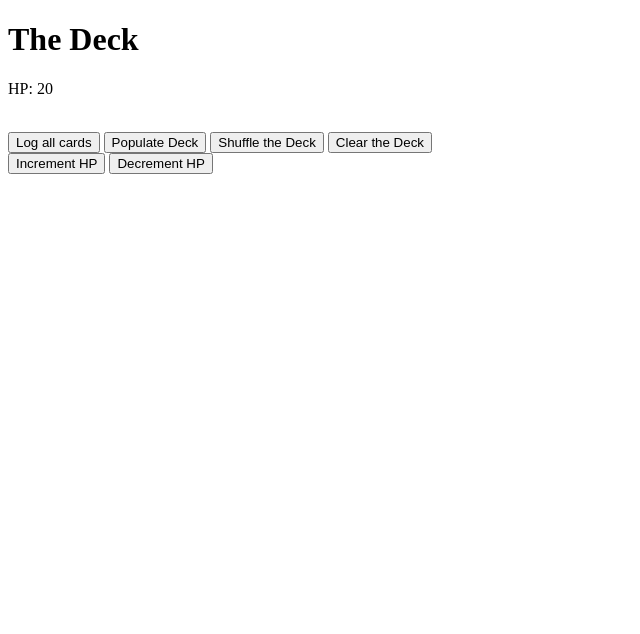
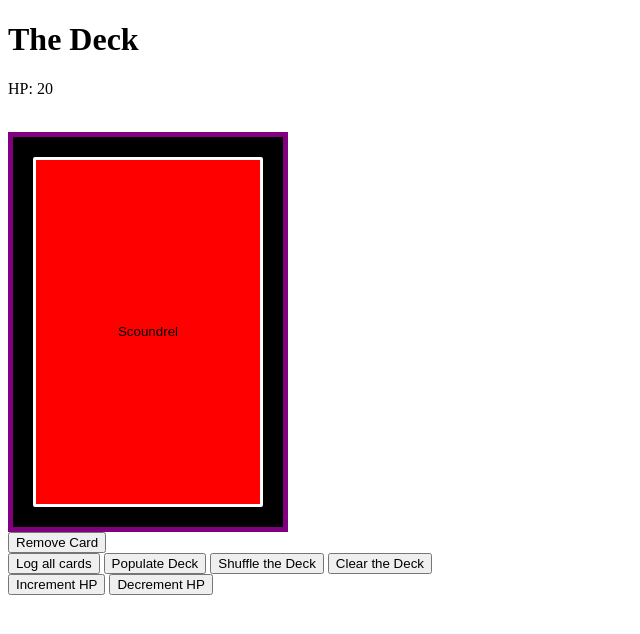
Before and after one commit to MojoNojo07/Scoundrel-Labyrinth, a SvelteKit app: page / in a window 1280 px wide. Shown: the top 634 px of the page, without its empty margins (0-640 px from the left). Built offline with nearby package versions, Linux system fonts and the light colour scheme.

Commit message:
card drawing

```diff
--- a/src/routes/+page.svelte
+++ b/src/routes/+page.svelte
@@ -1,5 +1,30 @@
+<style>
+
+    .table {
+        background-color: black;
+        border: 5px solid purple;
+        width:min-content;
+        padding:20px;
+        display:flex;
+    }
+    .table .deck {
+        margin: auto;
+        margin-top: auto;
+        background-color: red;
+        border: 3px solid white;
+        border-radius: 2px;
+        width: 230px;
+        height: 350px;
+    }
+</style>
+
 <h1>The Deck</h1>
 <p>HP: {health}</p>
+<br>
+<div class="table" id="table">
+    <button onclick={draw} class="deck">Scoundrel</button>
+</div>
+<button onclick={remove_card}>Remove Card</button>
 <br>
 <button onclick={printToLog}>Log all cards</button>
 <button onclick={populate}>Populate Deck</button>
@@ -10,6 +35,55 @@
 <button onclick={() => health--}>Decrement HP</button>
 
 <script lang="ts">
-    import { populate, shuffle, printToLog, clear } from './scoundrel';
+    import { mount, unmount } from 'svelte';
+    import { Deck } from './deck';
+    import Card from './Card.svelte';
+
+    var deck: Deck = new Deck();
+    var card_count = 0;
+    var cards_out: Card[] = []
+
+    function populate() {
+        deck.populate();
+    }
+
+    function shuffle() {
+        deck.shuffle();
+    }
+
+    function clear() {
+        deck.clear();
+    }
+
+    function draw() {
+        let card = deck.draw();
+        card_count++;
+        console.log(card?.toString());
+        let table = document.getElementById("table")
+        let card_element = mount(Card, {
+            target: table!,
+            props: {card_id: card_count, card: card}
+        })
+        cards_out.push(card_element);
+    }
+
+    function remove_card() {
+        let card = cards_out.pop()
+        if (card) {
+            card_count--;
+            unmount(card)
+        }
+    }
+
+    function printToLog() {
+        if (deck.size == 0) {
+            console.log("No cards in deck!")
+        } else {
+            for (let i: number = 0; i < deck.size; i++){
+                let card = deck.getCard(i);
+                console.log((i+1) + ": " + card.toString());
+            }
+        }
+    }
     let health: number = $state(20)
 </script>
--- /dev/null
+++ b/src/routes/Card.svelte
@@ -0,0 +1,19 @@
+<div class="card">
+    {card_id} <br>
+    {card.toString()}
+
+</div>
+
+<style>
+    .card {
+        background-color:pink;
+        color:black;
+        border: 5px solid white;
+        width:200px;
+        margin-left:50px;
+    }
+</style>
+
+<script>
+    let { card_id, card } = $props();
+</script>
--- a/src/routes/deck.ts
+++ b/src/routes/deck.ts
@@ -44,6 +44,10 @@ export class Deck {
         }
     }
 
+    draw() {
+        return this.cards.pop()
+    }
+
     clear() {
         this.cards = [];
         this.size = 0;
--- a/src/routes/scoundrel.ts
+++ /dev/null
@@ -1,26 +0,0 @@
-import { Deck } from './deck'
-
-var deck: Deck = new Deck()
-
-export function populate() {
-    deck.populate()
-}
-
-export function shuffle() {
-    deck.shuffle();
-}
-
-export function clear() {
-    deck.clear();
-}
-
-export function printToLog() {
-    if (deck.size == 0) {
-        console.log("No cards in deck!")
-    } else {
-        for (let i: number = 0; i < deck.size; i++){
-            let card = deck.getCard(i);
-            console.log((i+1) + ": " + card.toString());
-        }
-    }
-}
```
